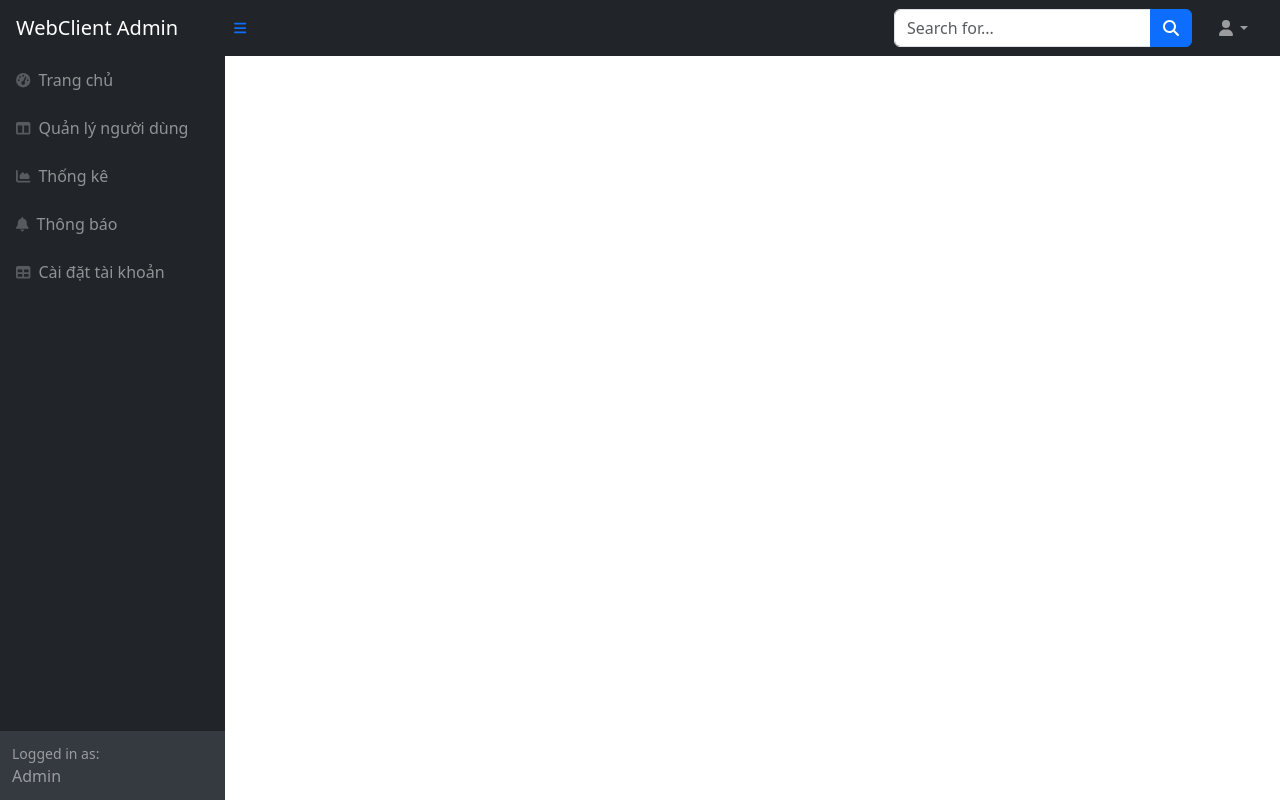
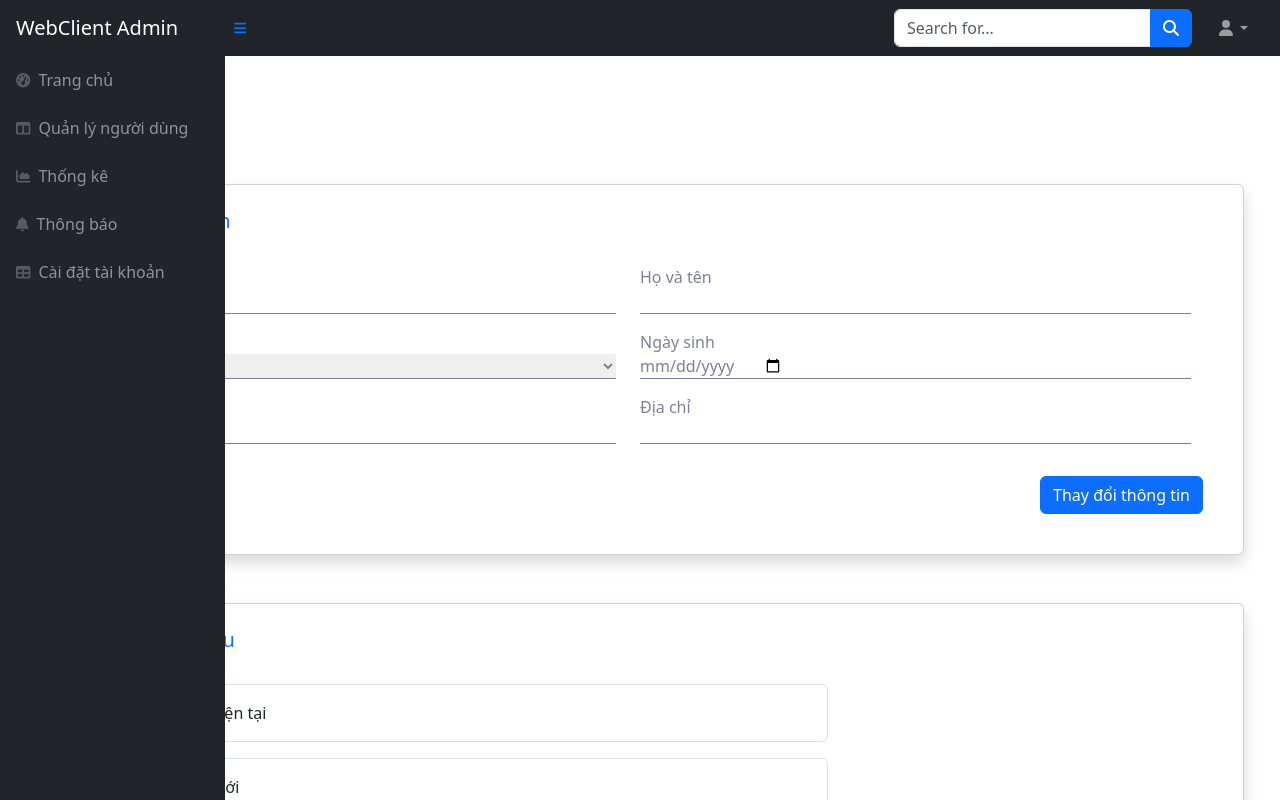
Before and after one commit to phihungcr1701/Dashboard, a React (Create React App) app in the folder Frontend/: page /setting in a window 1280 px wide. Shown: the top 800 px of the page. Built offline with nearby package versions, Linux system fonts and the light colour scheme.

Commit message:
page setting

```diff
--- /dev/null
+++ b/Frontend/src/components/InputGroup/index.js
@@ -0,0 +1,47 @@
+import React, { useState } from 'react';
+import './style.css';
+
+function InputGroup({ id, nameLabel, type, placeholder, value, options }) {
+    const [isFocused, setIsFocused] = useState(false);
+    const handleFocus = () => setIsFocused(true);
+    const handleBlur = () => setIsFocused(false);
+
+    return (
+        <div className="mb-3">
+            <label
+                htmlFor={id}
+                className={`row label ${isFocused ? 'label-focused' : ''}`}
+            >
+                {nameLabel}
+            </label>
+            {type === "select" ? (
+                <select
+                    className="row input"
+                    id={id}
+                    placeholder={placeholder}
+                    value={value}
+                    onFocus={handleFocus}
+                    onBlur={handleBlur}
+                >
+                    {options.map(option => (
+                        <option key={option.value} value={option.value}>
+                            {option.label}
+                        </option>
+                    ))}
+                </select>
+            ) : (
+                <input
+                    className="row input"
+                    id={id}
+                    type={type}
+                    placeholder={placeholder}
+                    value={value}
+                    onFocus={handleFocus}
+                    onBlur={handleBlur}
+                />
+            )}
+        </div>
+    );
+}
+
+export default InputGroup;
--- /dev/null
+++ b/Frontend/src/components/InputGroup/style.css
@@ -0,0 +1,25 @@
+.input {
+    border: none;
+    width: 100%;
+    border-bottom: 1px solid rgb(123, 128, 154);
+    padding: 0;
+    font-size: 1rem;
+    color: rgb(123, 128, 154);
+}
+
+.input:focus {
+    border: none;
+    box-shadow: none;
+    outline: none;
+    border-bottom: 1px solid rgb(26, 115, 232);
+}
+
+.label {
+    color: rgb(123, 128, 154);
+    font-size: 1rem;
+    transition: color 0.2s ease;
+}
+
+.label-focused {
+    color: rgb(26, 115, 232);
+}
--- a/Frontend/src/components/Layouts/DefaultLayout/Header/index.js
+++ b/Frontend/src/components/Layouts/DefaultLayout/Header/index.js
@@ -1,12 +1,38 @@
+import { useState, useEffect } from "react";
 import { Link } from "react-router-dom";
 import { FontAwesomeIcon } from '@fortawesome/react-fontawesome';
 import { faBars, faSearch, faUser } from '@fortawesome/free-solid-svg-icons';
 
 function Header() {
+    const [isSidebarToggled, setIsSidebarToggled] = useState(false);
+
+    const handleClick = (event) => {
+        event.preventDefault();
+        setIsSidebarToggled(prevState => !prevState);
+        localStorage.setItem('sb|sidebar-toggle', !isSidebarToggled);
+    };
+
+    useEffect(() => {
+        const sidebarToggleState = localStorage.getItem('sb|sidebar-toggle');
+        if (sidebarToggleState === 'true') {
+            setIsSidebarToggled(true);
+        }
+    }, []);
+
+    useEffect(() => {
+        if (isSidebarToggled) {
+            document.body.classList.add('sb-sidenav-toggled');
+        } else {
+            document.body.classList.remove('sb-sidenav-toggled');
+        }
+    }, [isSidebarToggled]);
     return (
         <nav className="sb-topnav navbar navbar-expand navbar-dark bg-dark">
             <Link className="navbar-brand ps-3" to="/">WebClient Admin</Link>
-            <button className="btn btn-link btn-sm order-1 order-lg-0 me-4 me-lg-0">
+            <button
+                className="btn btn-link btn-sm order-1 order-lg-0 me-4 me-lg-0"
+                onClick={handleClick}
+            >
                 <FontAwesomeIcon icon={faBars} />
             </button>
 
--- a/Frontend/src/pages/Setting/index.js
+++ b/Frontend/src/pages/Setting/index.js
@@ -1,6 +1,100 @@
+import BreadCrumb from '../../components/BreadCrumb';
+import InputGroup from '../../components/InputGroup';
+
 function Seeting() {
+    const options = [
+        { value: "Nam", label: "Nam" },
+        { value: "Nữ", label: "Nữ" }
+    ];
     return (
-        <h2>Seeting Page</h2>
+        <>
+            <BreadCrumb
+                namePage={"Cá nhân"}
+            />
+
+            <div className="container-fluid mb-5">
+                <div className="card p-4 shadow">
+                    <h5 className="card-title text-primary mb-3">Thông tin cá nhân</h5>
+                    <form className='card-body'>
+                        <div className=" row row-cols-md-2">
+                            <InputGroup
+                                id={"email"}
+                                type={"email"}
+                                nameLabel={"Email"}
+                            />
+                            <InputGroup
+                                id={"name"}
+                                type={"text"}
+                                nameLabel={"Họ và tên"}
+                            />
+                        </div>
+                        <div className="row row-cols-md-2">
+                            <InputGroup
+                                id={"gender"}
+                                type={"select"}
+                                nameLabel={"Giới tính"}
+                                options={options}
+                            />
+                            <InputGroup
+                                id={"date"}
+                                type={"date"}
+                                nameLabel={"Ngày sinh"}
+                            />
+                        </div>
+                        <div className="row row-cols-md-2">
+                            <InputGroup
+                                id={"phone"}
+                                type={"number"}
+                                nameLabel={"Số điện thoại"}
+                            />
+                            <InputGroup
+                                id={"address"}
+                                type={"text"}
+                                nameLabel={"Địa chỉ"}
+                            />
+                        </div>
+                        <div className='d-flex justify-content-end mt-3'>
+                            <button
+                                type='submit'
+                                className='btn btn-primary'
+                            >
+                                Thay đổi thông tin
+                            </button>
+                        </div>
+                    </form>
+                </div>
+            </div>
+
+            <div className="container-fluid mb-5">
+                <div className="card p-4 shadow">
+                    <h5 className="card-title mb-3 text-primary">Thay đổi mật khẩu</h5>
+                    <form className='card-body'>
+                        <div class="form-floating col-lg-8 mb-3">
+                            <input type="password" class="form-control" id="currentPass" placeholder="name@example.com" />
+                            <label for="currentPass">Nhập mật khẩu hiện tại</label>
+                        </div>
+                        <div class="form-floating col-lg-8 mb-3">
+                            <input type="password" class="form-control" id="newPass" placeholder="name@example.com" />
+                            <label for="newPass">Nhập mật khẩu mới</label>
+                        </div>
+                        <div class="form-floating col-lg-8 mb-3">
+                            <input type="password" class="form-control" id="confirmNewPass" placeholder="name@example.com" />
+                            <label for="confirmNewPass">Nhập lại mật khẩu mới</label>
+                        </div>
+                        <div className='d-flex justify-content-end mt-1'>
+                            <button
+                                type='submit'
+                                className='btn btn-primary'
+                            >
+                                Cập nhật mật khẩu
+                            </button>
+                        </div>
+                    </form>
+
+                </div>
+            </div>
+        </>
     );
 }
+
 export default Seeting;
```
